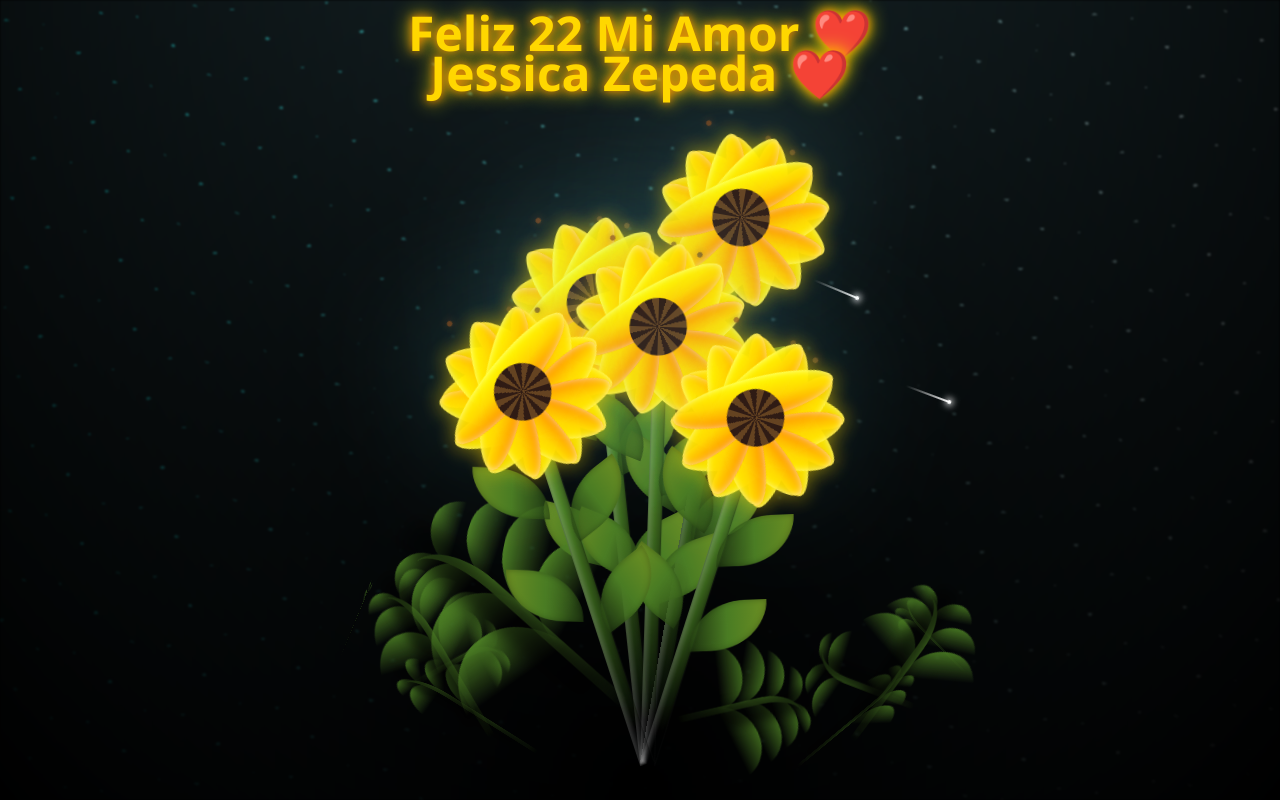
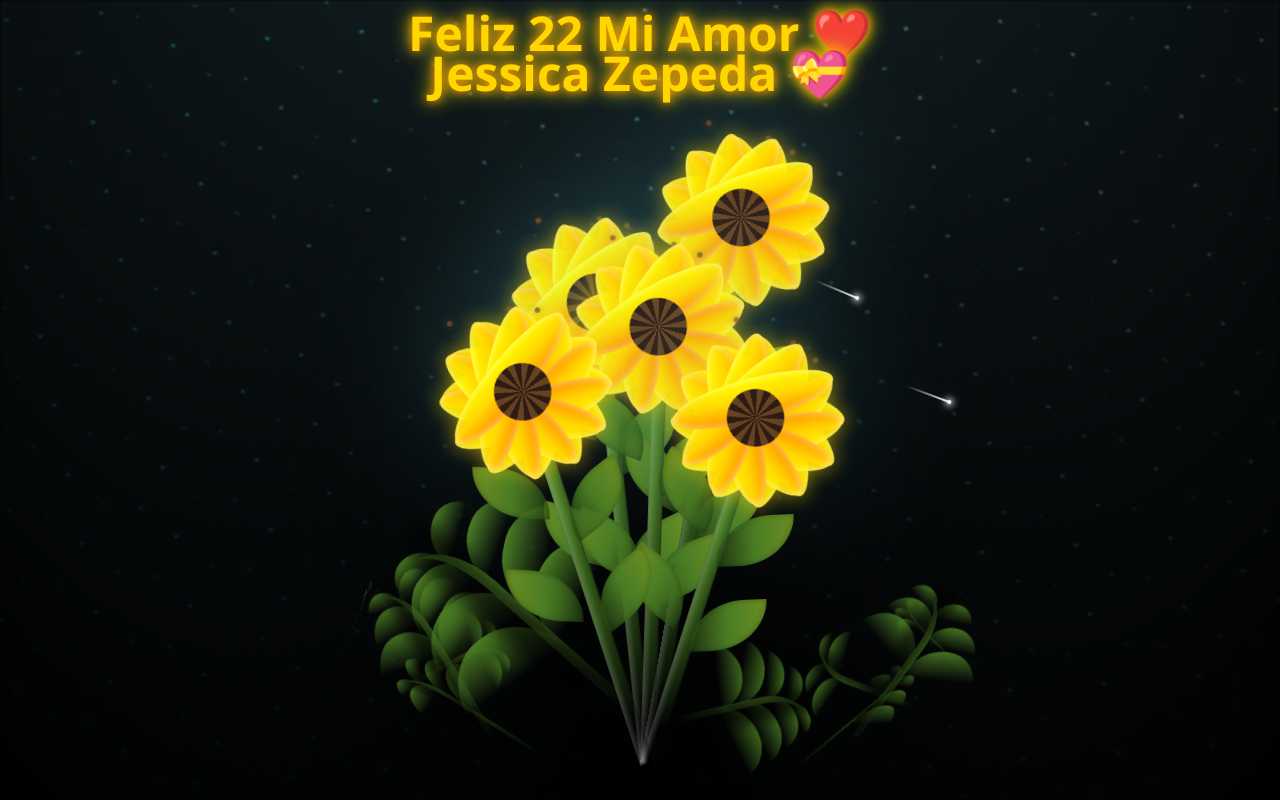
Before and after one commit to noergm3/flowers, a plain HTML site: page index.html in a window 1280 px wide. Drawn offline with Linux system fonts and the light colour scheme.

Commit message:
Se cambio el emoji

```diff
--- a/index.html
+++ b/index.html
@@ -1145,7 +1145,7 @@
   </div>
   <div class="contenedor">
     <div class="nombre">Feliz 22 Mi Amor ❤️</div>
-    <div class="nombre2">Jessica Zepeda ❤️</div>
+    <div class="nombre2">Jessica Zepeda 💝</div>
     <div class="flowers">
       <div class="flower flower--1">
         <div class="flower__leafs flower__leafs--1">
```
